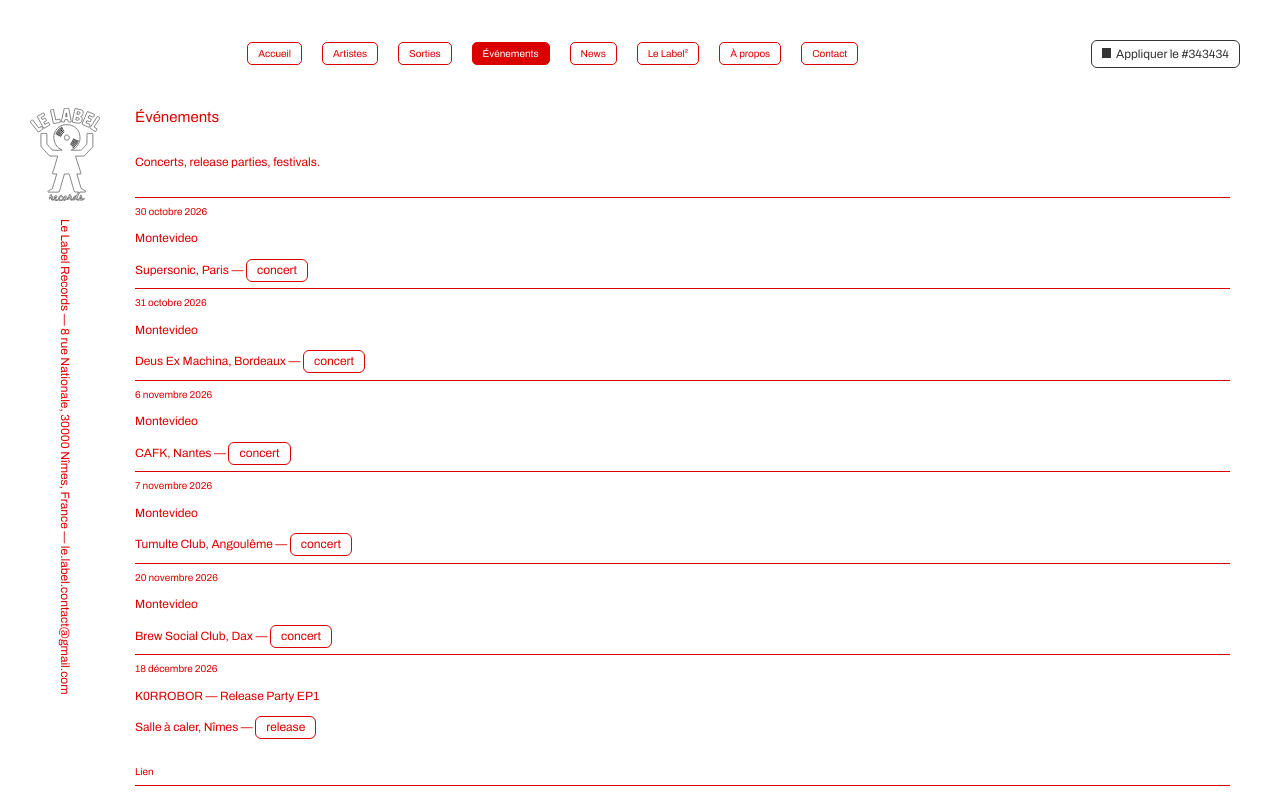
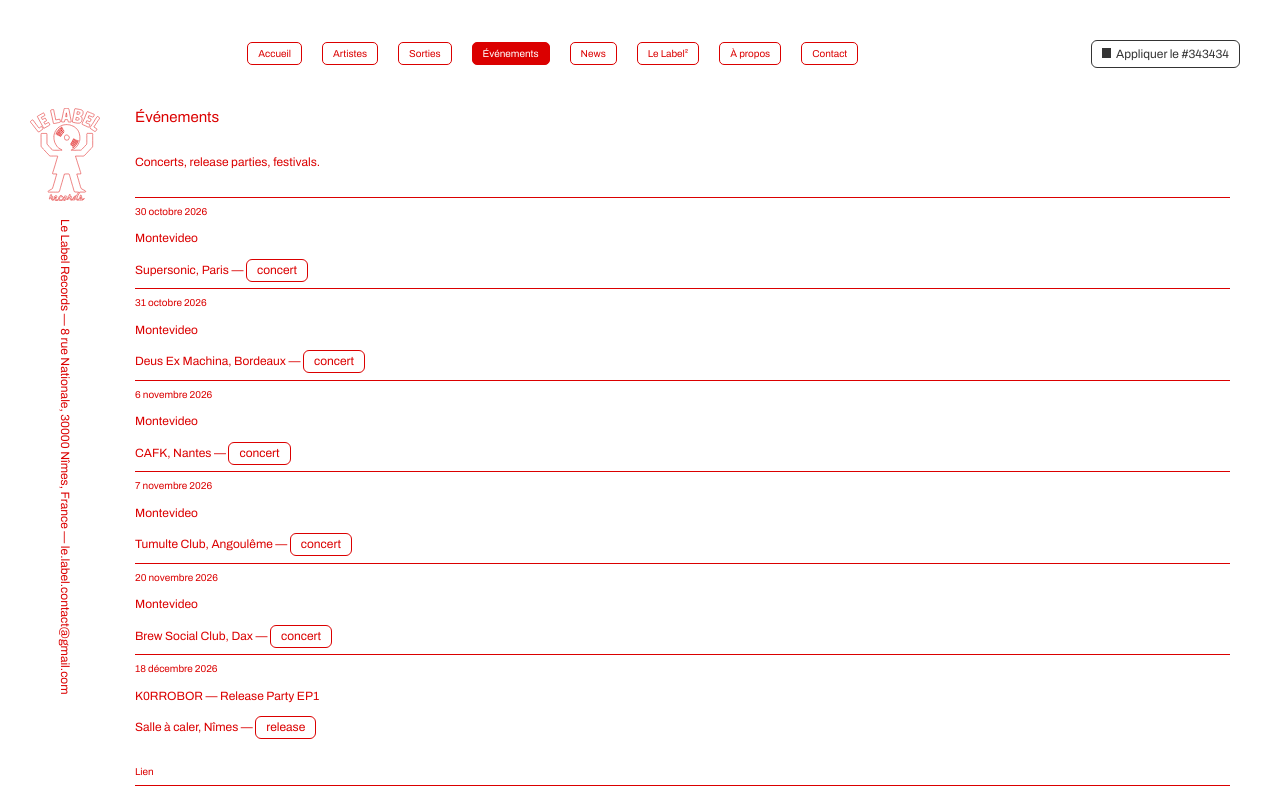
Before and after one commit to lelabelrecords-stack/website, a React (Vite) app: page /evenements in a window 1280 px wide. Shown: the top 793 px of the page. Built offline with nearby package versions, Linux system fonts and the light colour scheme.

Commit message:
fix(ui): logo SVG en masque CSS (background var(--accent) + mask-image) — la couleur suit réellement le thème (#DB0000/#343434), contrairement à currentColor dans un <img> isolé
Co-authored-by: lelabelrecords-stack <lelabelrecords-stack@users.noreply.github.com>

```diff
--- a/src/App.jsx
+++ b/src/App.jsx
@@ -2,6 +2,7 @@ import { Routes, Route, useLocation } from 'react-router-dom'
 import { useEffect } from 'react'
 import Header from './components/Header.jsx'
 import Footer from './components/Footer.jsx'
+import Logo from './components/Logo.jsx'
 import Home from './pages/Home.jsx'
 import Artistes from './pages/Artistes.jsx'
 import Sorties from './pages/Sorties.jsx'
@@ -34,7 +35,7 @@ export default function App() {
       <Header />
       <div id="main-container" className="flex-container is-flex-wrap-nowrap is-break-tablet">
         <aside id="main-side" aria-label="Coordonnées du label">
-          <img src="/assets/logo-contour-rouge.svg" alt="Le Label Records" width="100" height="134" />
+          <Logo />
           <p className="is-writing-mode-vertical is-writing-mode-break-tablet">
             {config.label_name} — {config.address} —{' '}
             <a href={`mailto:${config.email}`}>{config.email}</a>
--- /dev/null
+++ b/src/components/Logo.jsx
@@ -0,0 +1,9 @@
+export default function Logo({ className = '', label = 'Le Label Records' }) {
+  return (
+    <span
+      className={`logo-svg${className ? ` ${className}` : ''}`}
+      role="img"
+      aria-label={label}
+    ></span>
+  )
+}
--- a/src/styles/main.scss
+++ b/src/styles/main.scss
@@ -395,8 +395,17 @@ $cols: 10 14 15 16 20 25 30 33 35 40 45 50 55 60 65 66 70 75 80 85 90 95 100;
   white-space: nowrap;
 }
 
-#main-side img {
+// Logo SVG en masque CSS : la couleur suit --accent (thème rouge/gris)
+.logo-svg {
+  display: block;
+  background-color: var(--accent);
+  -webkit-mask: url('/assets/logo-contour-rouge.svg') center / contain no-repeat;
+  mask: url('/assets/logo-contour-rouge.svg') center / contain no-repeat;
+}
+
+#main-side .logo-svg {
   width: 100%;
+  aspect-ratio: 571.799 / 763.875;
 }
 
 #main {
@@ -438,7 +447,7 @@ $cols: 10 14 15 16 20 25 30 33 35 40 45 50 55 60 65 66 70 75 80 85 90 95 100;
     padding-bottom: 1.5rem;
   }
 
-  #main-side img {
+  #main-side .logo-svg {
     width: 4.16667rem;
     flex: none;
   }
```
